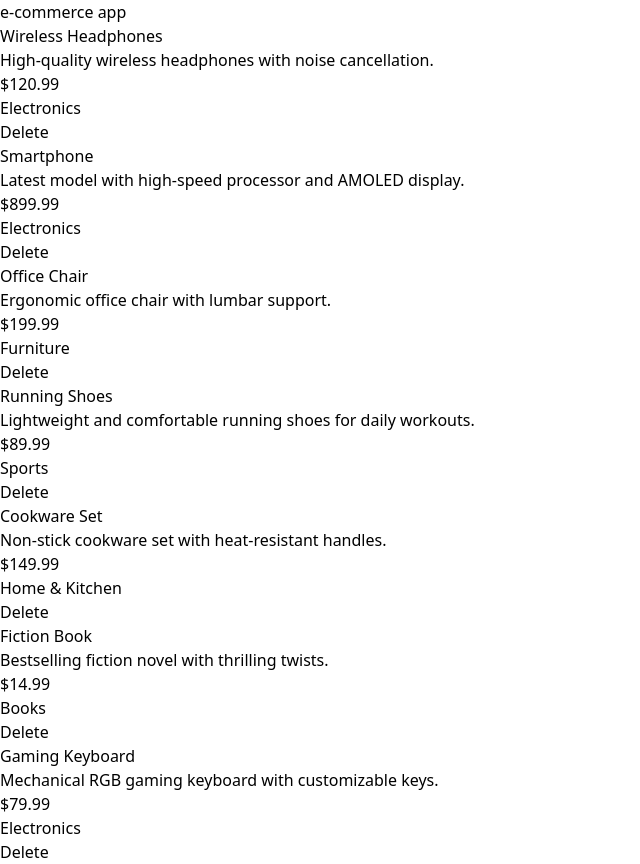
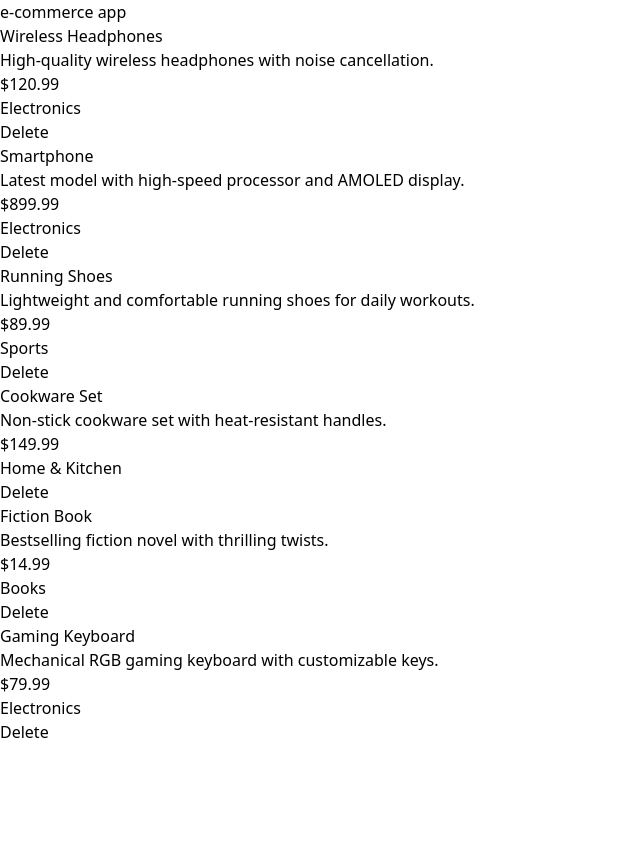
Before and after one commit to MdJowelAhmed/redux-toolkit, a React (Vite) app in the folder ecommerce-app-redux-toolkit/: page / in a window 1280 px wide. Shown: the whole page, without its empty margins (0-640 px from the left). After the commit the page ends 800 px from the top, so only its background shows below. Built offline with nearby package versions, Linux system fonts and the light colour scheme; data requests are answered from the project's data file.

Commit message:
new products add functionality working

```diff
--- a/ecommerce-app-redux-toolkit/database/db.json
+++ b/ecommerce-app-redux-toolkit/database/db.json
@@ -13,13 +13,6 @@
       "description": "Latest model with high-speed processor and AMOLED display.",
       "price": 899.99,
       "category": "Electronics"
-    },
-    {
-      "id": "3",
-      "title": "Office Chair",
-      "description": "Ergonomic office chair with lumbar support.",
-      "price": 199.99,
-      "category": "Furniture"
     },
     {
       "id": "4",
--- a/ecommerce-app-redux-toolkit/src/features/producst/ProductsList.jsx
+++ b/ecommerce-app-redux-toolkit/src/features/producst/ProductsList.jsx
@@ -6,7 +6,7 @@ const ProductsList = () => {
   const { products, isLoading, error } = useSelector(
     (state) => state.productsR
   );
-  console.log(products);
+
   const dispatch = useDispatch();
   useEffect(() => {
     dispatch(fetchProducts());
--- a/ecommerce-app-redux-toolkit/src/features/producst/productSlice.js
+++ b/ecommerce-app-redux-toolkit/src/features/producst/productSlice.js
@@ -10,6 +10,11 @@ const initialState = {
 export const fetchProducts=createAsyncThunk("products/fetchProducts",async ()=>{
   const res=await axios.get("http://localhost:3001/products");
   return (res.data)
+})
+export const addProducts=createAsyncThunk("products/addProducts",async (product)=>{
+  const res=await axios.post(`http://localhost:3001/products/`,product);
+  console.log(res)
+
 })
 export const deleteProducts=createAsyncThunk("products/deleteProducts",async (id)=>{
   const res=await axios.delete(`http://localhost:3001/products/${id}`);
```
